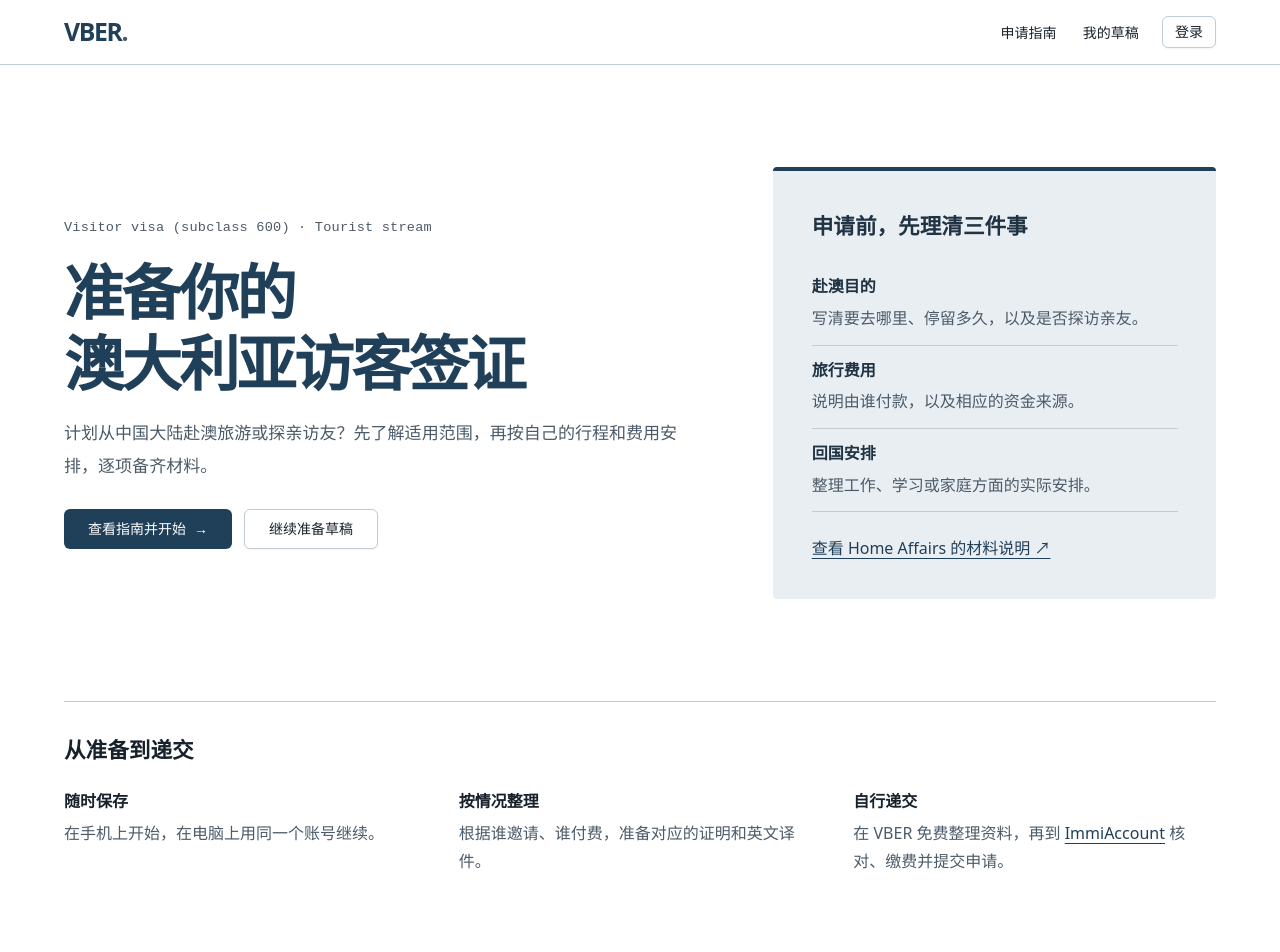
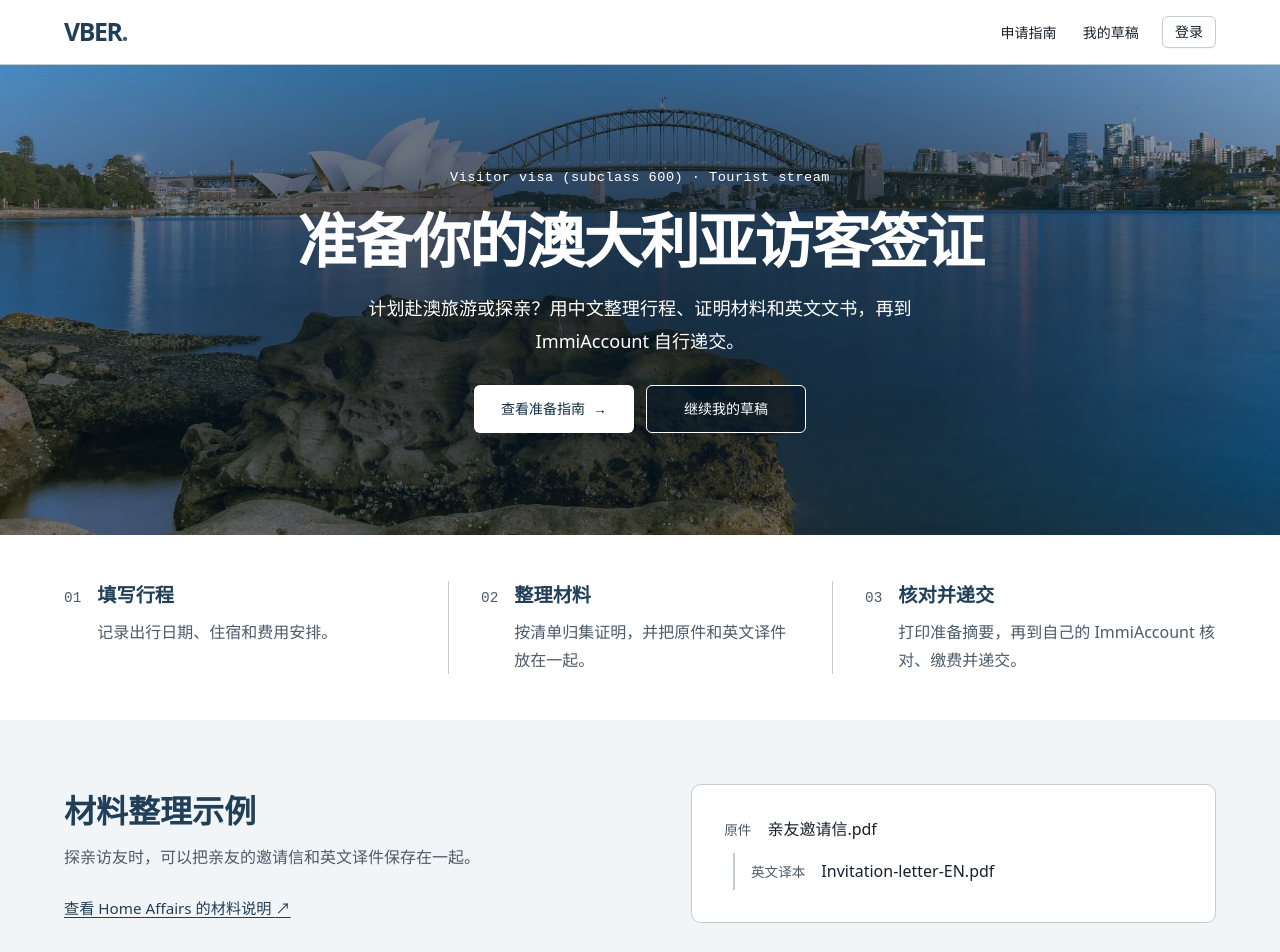
Before and after one commit to Lexvia-Co/lexvia-600, a Next.js app: page / in a window 1280 px wide. Shown: the top 952 px of the page. Built offline with nearby package versions, Linux system fonts and the light colour scheme; no server answers.

Commit message:
Redesign the visitor visa homepage

```diff
--- a/app/globals.css
+++ b/app/globals.css
@@ -66,27 +66,22 @@
 .nav-link { font-size: .875rem; padding: .65rem .2rem; }
 .nav-link:hover, .text-link:hover { text-decoration-thickness: 2px; }
 .nav-link:hover { text-decoration: underline; }
+@media (max-width: 18rem) {
+  .site-header .public-shell, .site-header nav { flex-wrap: wrap; }
+  .site-header .public-shell { padding-block: .5rem; }
+}
 .skip-link { position: absolute; z-index: 1; padding: .75rem; transform: translateY(-140%); background: var(--background); }
 .skip-link:focus { transform: translateY(0); }
 .auth-page { display: grid; justify-items: center; padding: clamp(1rem,6vw,5rem) .75rem; }
-.home-intro { display: grid; grid-template-columns: 1.4fr 1fr; gap: clamp(2rem,7vw,6.5rem); align-items: center; padding-block: clamp(3rem,8vw,7rem); }
 .stream-label { font: 500 .85rem/1.6 ui-monospace, monospace; letter-spacing: .015em; color: var(--muted-foreground); }
-.home-heading, .page-heading { font-weight: 680; color: var(--primary); letter-spacing: -.045em; text-wrap: balance; }
-.home-heading { font-size: clamp(2.25rem,4.7vw,4.45rem); line-height: 1.18; margin-block: 1.15rem; }
-.page-heading { font-size: clamp(1.9rem,4.2vw,3.5rem); line-height: 1.25; margin-block: .8rem; }
+.page-heading { font-size: clamp(1.9rem,4.2vw,3.5rem); font-weight: 680; color: var(--primary); letter-spacing: -.045em; text-wrap: balance; line-height: 1.25; margin-block: .8rem; }
 .intro-copy { font-size: 1.065rem; line-height: 1.9; max-width: 42rem; color: var(--muted-foreground); margin-bottom: 1.7rem; }
-.guide-note { border-top: .3rem solid var(--primary); border-radius: .25rem; padding: clamp(1.5rem,3vw,2.5rem); background: var(--secondary); color: var(--secondary-foreground); }
-.guide-note h2, .scope-card h2, .home-foot h2, .official-notes h2 { font-size: 1.35rem; font-weight: 650; }
-.prep-list { margin-block: 1.25rem 1.5rem; }
-.prep-list div { padding: .75rem 0; border-bottom: 1px solid var(--border); }
-.prep-list dt, .foot-grid h3, .official-notes h3 { font-weight: 650; }
-.prep-list dd, .foot-grid p, .official-notes p { margin-top: .35rem; line-height: 1.8; color: var(--muted-foreground); }
+.scope-card h2, .official-notes h2 { font-size: 1.35rem; font-weight: 650; }
+.official-notes h3 { font-weight: 650; }
+.official-notes p { margin-top: .35rem; line-height: 1.8; color: var(--muted-foreground); }
 .text-link { color: var(--primary); text-decoration: underline; text-underline-offset: .22em; }
-.home-foot { padding-block: 2rem 4rem; border-top: 1px solid var(--border); }
-.foot-grid, .guide-columns { display: grid; gap: 2rem; }
-.foot-grid { grid-template-columns: repeat(3,1fr); margin-top: 1.4rem; }
 .guide-main { padding-block: clamp(2rem,5vw,4rem); }
-.guide-columns { grid-template-columns: minmax(0,1.6fr) minmax(0,1fr); align-items: start; }
+.guide-columns { display: grid; gap: 2rem; grid-template-columns: minmax(0,1.6fr) minmax(0,1fr); align-items: start; }
 .scope-card { border: 1px solid var(--border); padding: clamp(1.2rem,3vw,2rem); border-radius: .5rem; }
 .muted, .official-notes small { color: var(--muted-foreground); }
 .scope-choices { display: flex; flex-wrap: wrap; gap: .5rem; }
@@ -97,8 +92,122 @@
 .official-notes h3 { margin-top: .6rem; }
 .official-notes small { margin-top: .7rem; }
 @media (max-width: 720px) {
-  .home-intro, .guide-columns, .foot-grid { grid-template-columns: 1fr; }
-  .guide-note { margin-top: .5rem; }
-  .foot-grid { gap: 1.2rem; }
+  .guide-columns { grid-template-columns: 1fr; }
 }
 @media print { .site-header, .skip-link { display: none; } }
+
+.home-page {
+  --home-hero-surface: #102d43;
+  --home-hero-ink: #fff;
+  --home-hero-focus: #ffe69b;
+  --home-scrim: 6 24 40;
+  --home-example-surface: color-mix(in srgb, var(--secondary) 60%, var(--background));
+  background: var(--home-example-surface);
+}
+
+.home-hero {
+  position: relative;
+  isolation: isolate;
+  display: grid;
+  place-items: center;
+  min-block-size: clamp(27rem, 36vw, 35rem);
+  padding-block: clamp(3.5rem, 8vw, 7rem);
+  background: var(--home-hero-surface);
+  color: var(--home-hero-ink);
+  text-align: center;
+}
+
+.home-photo {
+  z-index: -2;
+  object-fit: cover;
+  object-position: center bottom;
+}
+/* Cover the browser's broken-image icon when it renders the alt fallback. */
+.home-photo::after { content: ""; position: absolute; inset: 0; background: var(--home-hero-surface); }
+.home-hero::after {
+  content: "";
+  position: absolute;
+  inset: 0;
+  z-index: -1;
+  pointer-events: none;
+  background: radial-gradient(ellipse at center, rgb(var(--home-scrim) / .76) 0%, rgb(var(--home-scrim) / .65) 43%, rgb(var(--home-scrim) / .26) 100%);
+}
+
+.home-hero-copy { display: grid; justify-items: center; }
+.home-visa-name { font: 500 .85rem/1.6 var(--font-mono); letter-spacing: .035em; }
+.home-visa-name span { display: inline-block; }
+.home-hero h1 {
+  margin-block: 1rem;
+  font-size: clamp(2.1rem, 1.3rem + 3vw, 4.5rem);
+  font-weight: 750;
+  line-height: 1.2;
+  letter-spacing: -.035em;
+}
+.home-hero h1 span { display: inline-block; max-inline-size: 100%; }
+.home-summary { max-inline-size: 32em; font-size: clamp(1rem, .94rem + .24vw, 1.2rem); line-height: 1.8; text-wrap: pretty; }
+.home-actions {
+  --primary: var(--home-hero-ink);
+  --primary-foreground: var(--home-hero-surface);
+  --background: var(--home-hero-surface);
+  --accent: #25475e;
+  --accent-foreground: var(--home-hero-ink);
+  --ring: var(--home-hero-focus);
+  display: flex;
+  inline-size: 100%;
+  flex-wrap: wrap;
+  justify-content: center;
+  gap: .75rem;
+  margin-block-start: 1.7rem;
+}
+.home-actions a { min-block-size: 3rem; block-size: auto; min-inline-size: min(10rem, 100%); max-inline-size: 100%; white-space: normal; }
+.home-actions [data-variant="outline"] { border-color: var(--home-hero-ink); background: rgb(var(--home-scrim) / .65); }
+.home-actions [data-variant="outline"]:hover { background: var(--accent); }
+.home-actions a:focus-visible { outline: 3px solid var(--home-hero-focus); outline-offset: 4px; }
+
+.home-process { padding-block: clamp(2rem, 3.6vw, 3.5rem); background: var(--background); }
+.home-steps { display: grid; grid-template-columns: repeat(3, minmax(0, 1fr)); }
+.home-steps > li {
+  display: flex;
+  align-items: baseline;
+  gap: 1rem;
+  padding-inline: clamp(1.25rem, 2.5vw, 2.5rem);
+}
+.home-steps > li + li { border-inline-start: 1px solid var(--border); }
+.home-steps > li:first-child { padding-inline-start: 0; }
+.home-steps > li:last-child { padding-inline-end: 0; }
+.home-step-number { color: var(--muted-foreground); font: 500 .9rem/1.5 var(--font-mono); }
+.home-steps h3 { color: var(--primary); font-size: 1.2rem; font-weight: 680; }
+.home-steps p, .home-example p { margin-block-start: .5rem; color: var(--muted-foreground); line-height: 1.75; }
+
+.home-example-layout {
+  display: grid;
+  grid-template-columns: minmax(0, 1fr) minmax(0, 1fr);
+  align-items: center;
+  gap: 1.25rem clamp(2rem, 8vw, 8rem);
+  padding-block: clamp(2rem, 5vw, 4.5rem);
+}
+.home-example h2 { color: var(--primary); font-size: clamp(1.55rem, 1.2rem + 1vw, 2.15rem); font-weight: 700; }
+.home-files {
+  grid-column: 2;
+  grid-row: 1 / 3;
+  padding: clamp(1rem, 3vw, 2rem);
+  border: 1px solid var(--border);
+  border-radius: .6rem;
+  background: var(--background);
+}
+.home-file-row { display: flex; flex-wrap: wrap; align-items: baseline; gap: .3rem 1rem; overflow-wrap: anywhere; }
+.home-file-row span { font-size: .85rem; color: var(--muted-foreground); }
+.home-translations { margin: .75rem 0 0 .55rem; padding: .4rem 0 .4rem 1rem; border-inline-start: 2px solid var(--border); }
+.home-official-link { justify-self: start; font-size: .95rem; }
+.home-official-link:focus-visible { outline: 2px solid var(--ring); outline-offset: 4px; }
+
+@media (max-width: 46rem) {
+  .home-hero { min-block-size: 23rem; padding-block: 2.75rem; }
+  .home-photo { object-position: 30% center; }
+  .home-hero::after { background: linear-gradient(rgb(var(--home-scrim) / .6), rgb(var(--home-scrim) / .72) 54%, rgb(var(--home-scrim) / .54)); }
+  .home-process { padding-block: .75rem; }
+  .home-steps, .home-example-layout { grid-template-columns: minmax(0, 1fr); }
+  .home-steps > li { padding: 1rem 0; }
+  .home-steps > li + li { border-inline-start: 0; border-block-start: 1px solid var(--border); }
+  .home-files { grid-area: auto; }
+}
--- a/app/page.tsx
+++ b/app/page.tsx
@@ -1,36 +1,80 @@
+import Image from "next/image";
 import Link from "next/link";
 import { Button } from "@/components/ui/button";
 import { OFFICIAL } from "@/lib/workspace/model";
+import harbourPhoto from "@/public/images/sydney-harbour.webp";
+
+// Applicant guidance checked against OFFICIAL.stream and OFFICIAL.visitor on 2026-11-27.
+const preparationSteps = [
+  { title: "填写行程", description: "记录出行日期、住宿和费用安排。" },
+  { title: "整理材料", description: "按清单归集证明，并把原件和英文译件放在一起。" },
+  { title: "核对并递交", description: "打印准备摘要，再到自己的 ImmiAccount 核对、缴费并递交。" },
+];
 
 export default function Home() {
   return (
-    <main className="public-shell grow">
-      <div className="home-intro">
-        <div>
-          <p className="stream-label" lang="en">Visitor visa (subclass 600) · Tourist stream</p>
-          <h1 className="home-heading">准备你的<br />澳大利亚访客签证</h1>
-          <p className="intro-copy">计划从中国大陆赴澳旅游或探亲访友？先了解适用范围，再按自己的行程和费用安排，逐项备齐材料。</p>
-          <div className="flex flex-wrap gap-3">
-            <Button asChild size="lg"><Link href="/guide">查看指南并开始 <span aria-hidden="true">→</span></Link></Button>
-            <Button asChild variant="outline" size="lg"><Link href="/applications" prefetch={false}>继续准备草稿</Link></Button>
+    <main className="home-page grow">
+      <section className="home-hero" aria-labelledby="home-title">
+        <Image
+          src={harbourPhoto}
+          alt=""
+          fill
+          sizes="100vw"
+          loading="eager"
+          fetchPriority="high"
+          className="home-photo"
+        />
+        <div className="public-shell home-hero-copy">
+          <p className="home-visa-name" lang="en">
+            Visitor visa (subclass 600) · <span>Tourist stream</span>
+          </p>
+          <h1 id="home-title">准备你的<wbr /><span>澳大利亚访客签证</span></h1>
+          <p className="home-summary">
+            计划赴澳旅游或探亲？用中文整理行程、证明材料和英文文书，再到 <span lang="en">ImmiAccount</span> 自行递交。
+          </p>
+          <div className="home-actions">
+            <Button asChild size="lg">
+              <Link href="/guide">查看准备指南 <span aria-hidden="true">→</span></Link>
+            </Button>
+            <Button asChild size="lg" variant="outline">
+              <Link href="/applications" prefetch={false}>继续我的草稿</Link>
+            </Button>
           </div>
         </div>
-        <aside className="guide-note">
-          <h2>申请前，先理清三件事</h2>
-          <dl className="prep-list">
-            <div><dt>赴澳目的</dt><dd>写清要去哪里、停留多久，以及是否探访亲友。</dd></div>
-            <div><dt>旅行费用</dt><dd>说明由谁付款，以及相应的资金来源。</dd></div>
-            <div><dt>回国安排</dt><dd>整理工作、学习或家庭方面的实际安排。</dd></div>
-          </dl>
-          <a className="text-link" href={OFFICIAL.visitor}>查看 Home Affairs 的材料说明 ↗</a>
-        </aside>
-      </div>
-      <section className="home-foot">
-        <h2>从准备到递交</h2>
-        <div className="foot-grid">
-          <div><h3>随时保存</h3><p>在手机上开始，在电脑上用同一个账号继续。</p></div>
-          <div><h3>按情况整理</h3><p>根据谁邀请、谁付费，准备对应的证明和英文译件。</p></div>
-          <div><h3>自行递交</h3><p>在 VBER 免费整理资料，再到 <a className="text-link" href={OFFICIAL.immi}>ImmiAccount</a> 核对、缴费并提交申请。</p></div>
+      </section>
+
+      <section className="home-process" aria-labelledby="process-title">
+        <h2 id="process-title" className="sr-only">从准备到递交</h2>
+        <ol className="public-shell home-steps" role="list">
+          {preparationSteps.map(({ title, description }, index) => (
+            <li key={title}>
+              <span className="home-step-number" aria-hidden="true">{String(index + 1).padStart(2, "0")}</span>
+              <div>
+                <h3>{title}</h3>
+                <p>{description}</p>
+              </div>
+            </li>
+          ))}
+        </ol>
+      </section>
+
+      <section className="home-example" aria-labelledby="example-title">
+        <div className="public-shell home-example-layout">
+          <div>
+            <h2 id="example-title">材料整理示例</h2>
+            <p>探亲访友时，可以把亲友的邀请信和英文译件保存在一起。</p>
+          </div>
+          <ul className="home-files" role="list" aria-label="邀请信及对应译件">
+            <li>
+              <div className="home-file-row"><span>原件</span>亲友邀请信.pdf</div>
+              <ul className="home-translations" role="list">
+                <li className="home-file-row"><span>英文译本</span><bdi lang="en">Invitation-letter-EN.pdf</bdi></li>
+              </ul>
+            </li>
+          </ul>
+          <a className="text-link home-official-link" href={OFFICIAL.visitor}>
+            查看 Home Affairs 的材料说明 <span aria-hidden="true">↗</span>
+          </a>
         </div>
       </section>
     </main>
```
Also changed, not shown: public/images/sydney-harbour.webp (added), 1 other file (tests, documents, lock files or other folders).
